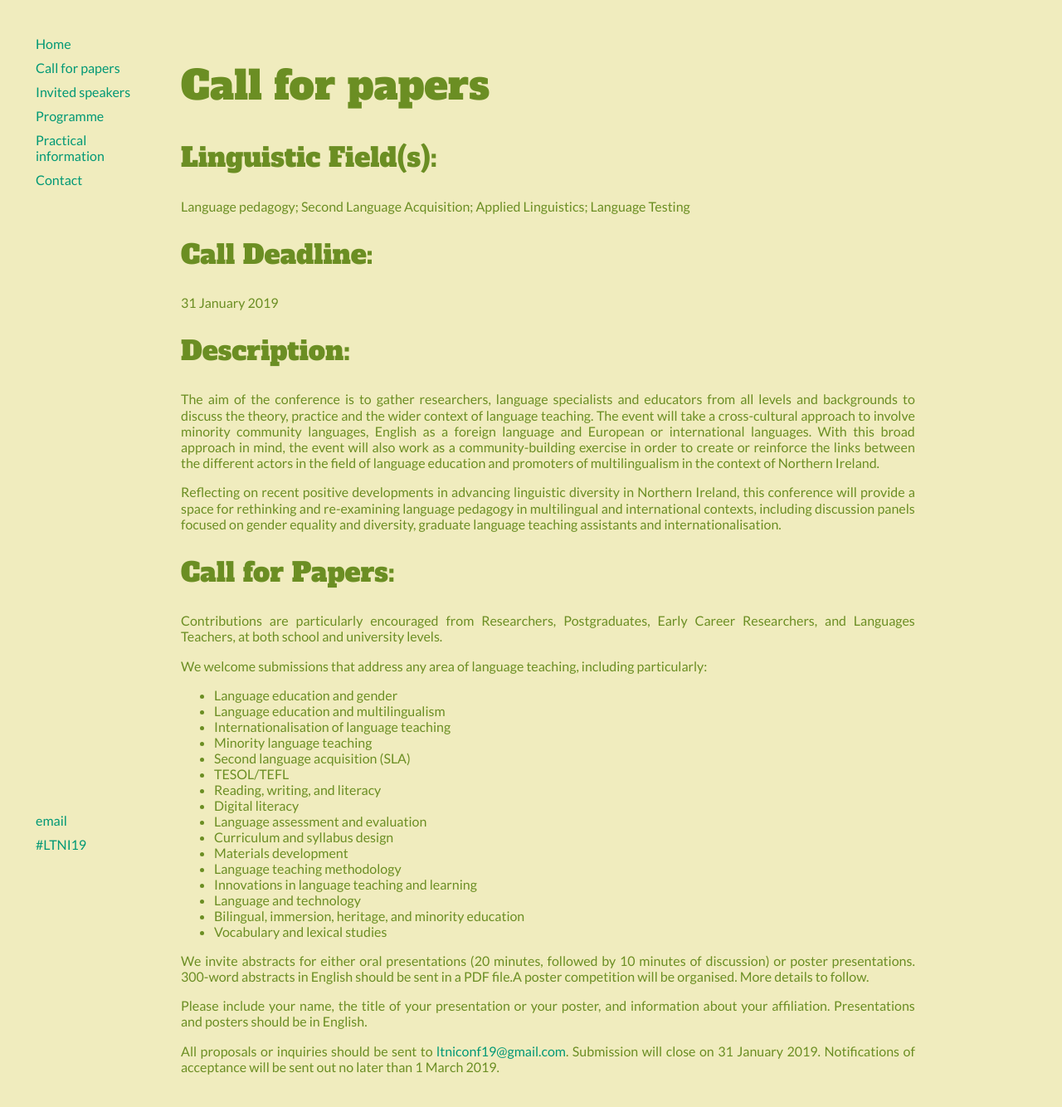
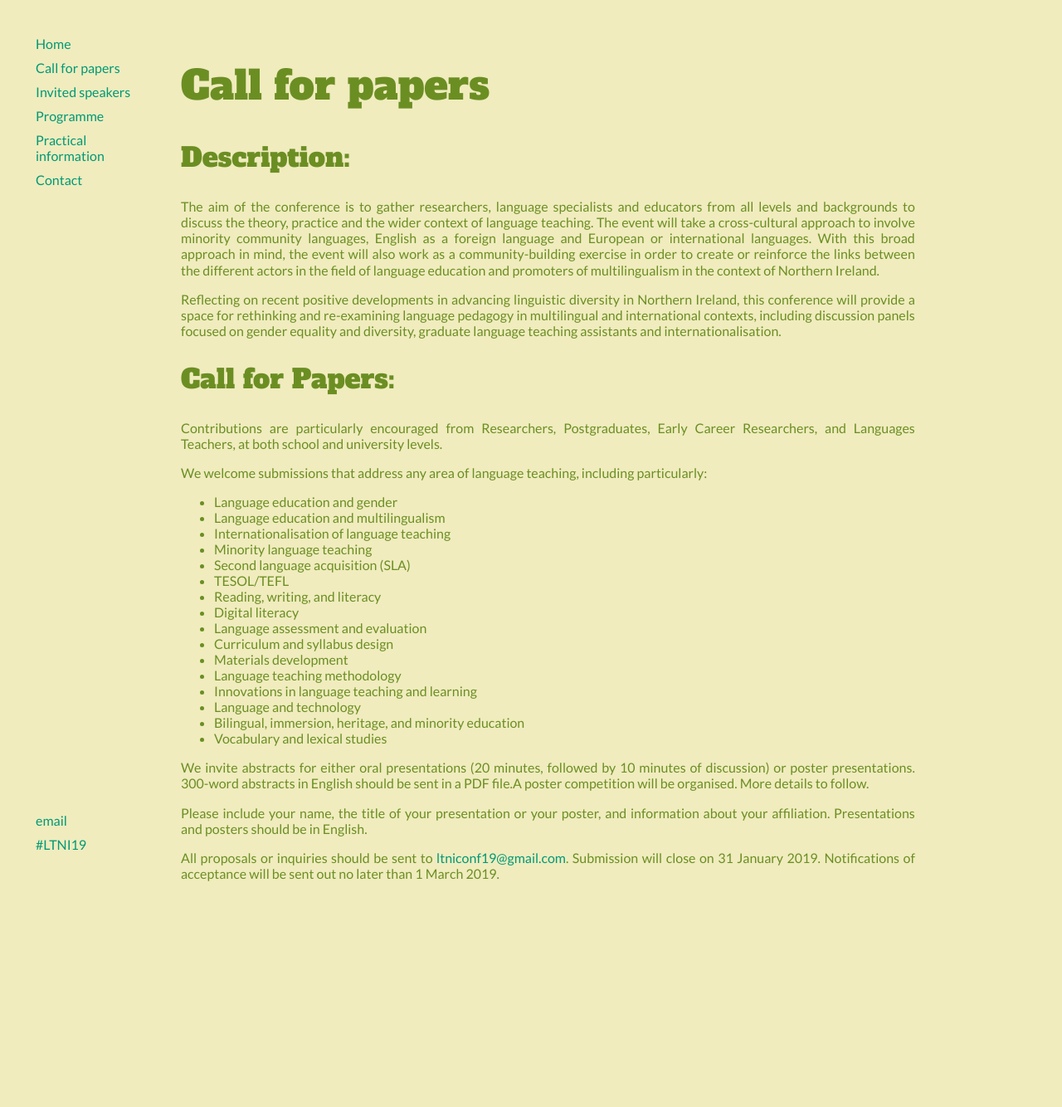
Before and after one commit to merryndd/ltni19, a Jekyll site: the page built from cfp/index.html, in a window 1280 px wide and 1349 px high. Shown: the top 1334 px of the window at 83% size. Built offline with Jekyll 4.4.1, drawn with Linux system fonts in a browser that asks for light colours.

Commit message:
Update index.html

```diff
--- a/cfp/index.html
+++ b/cfp/index.html
@@ -2,13 +2,6 @@
 layout: default
 ---
 <h1> Call for papers</h1>
-
-<h2>Linguistic Field(s):</h2>
-<p>Language pedagogy; Second Language Acquisition; Applied Linguistics; Language Testing</p>
-
-<h2>Call Deadline:</h2>
-<p>31 January 2019</p>
-
 <h2>Description:</h2>
 
 <p>The aim of the conference is to gather researchers, language specialists and educators from all levels and backgrounds to discuss the theory, practice and the wider context of language teaching. The event will take a cross-cultural approach to involve minority community languages, English as a foreign language and European or international languages. With this broad approach in mind, the event will also work as a community-building exercise in order to create or reinforce the links between the different actors in the field of language education and promoters of multilingualism in the context of Northern Ireland.</p>
```
